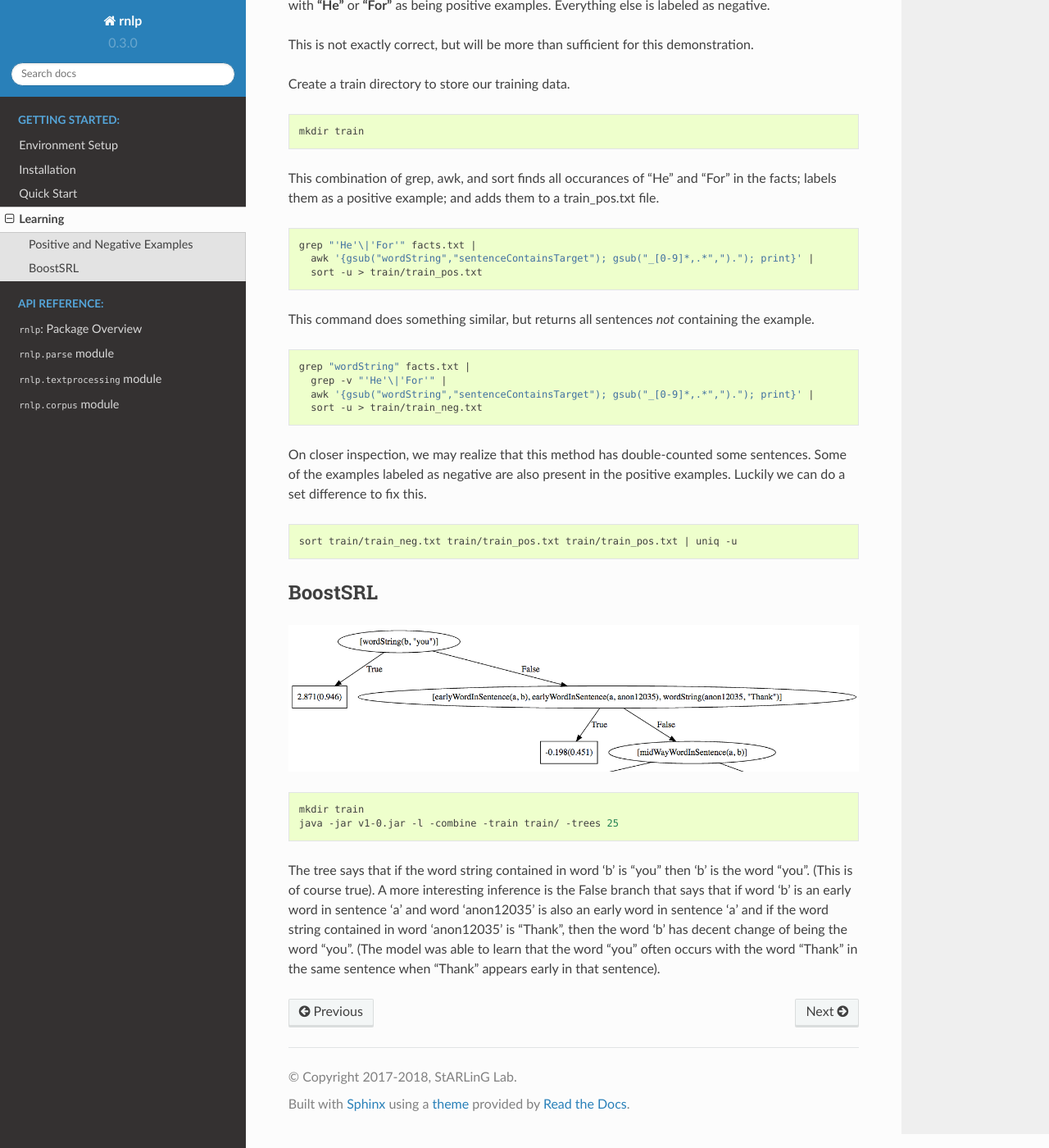
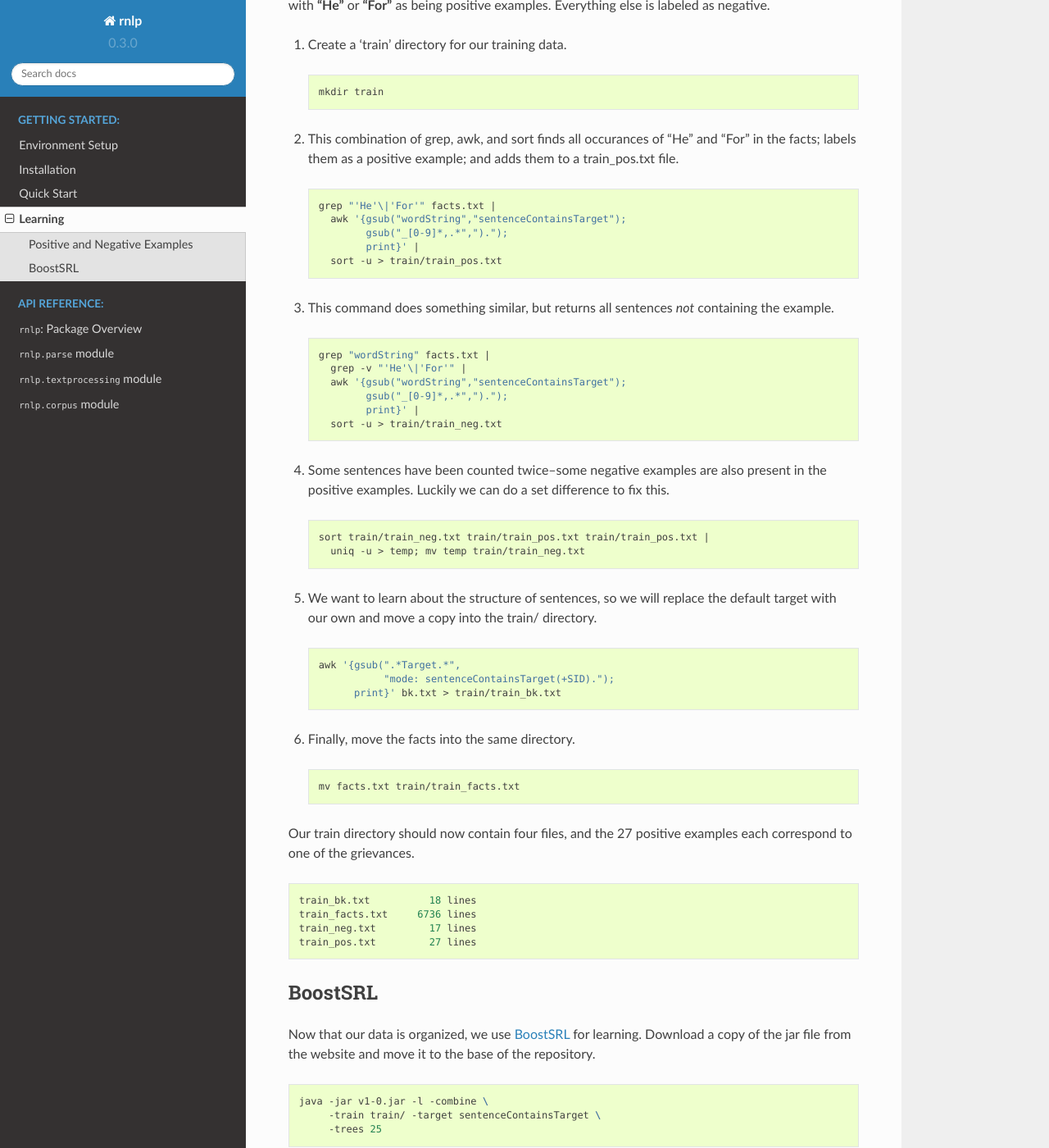
Before and after one commit to srlearn/rnlp, a Sphinx documentation site: the page built from documentation/source/getting_started/04_learning.rst, in a window 1280 px wide and 1400 px high, scrolled down 510 px. Shown: the whole window at 82% size. Built offline with Sphinx 7.4.7 and the Read the Docs theme 2.0.0, drawn with Linux system fonts in a browser that asks for light colours; some of the changed text lies outside the part shown.

Commit message:
Updating the learning task description and adding an output image for the model learned from the list of grievances. This commit also modified the doi.txt example file, some lines ended with a colon which made nltk sentence splitting a bit strange.

```diff
--- a/documentation/source/getting_started/04_learning.rst
+++ b/documentation/source/getting_started/04_learning.rst
@@ -15,46 +15,78 @@
 
 Labeling data is often a task of its own, but we will take a shortcut and label sentences beginning with **"He"** or **"For"** as being positive examples. Everything else is labeled as negative.
 
-This is not exactly correct, but will be more than sufficient for this demonstration.
+1. Create a 'train' directory for our training data.
 
-Create a train directory to store our training data.
+  .. code-block:: bash
+
+    mkdir train
+
+2. This combination of grep, awk, and sort finds all occurances of "He" and "For" in the facts; labels them as a positive example; and adds them to a train_pos.txt file.
+
+  .. code-block:: bash
+
+    grep "'He'\|'For'" facts.txt |
+      awk '{gsub("wordString","sentenceContainsTarget");
+            gsub("_[0-9]*,.*",").");
+            print}' |
+      sort -u > train/train_pos.txt
+
+3. This command does something similar, but returns all sentences *not* containing the example.
+
+  .. code-block:: bash
+
+    grep "wordString" facts.txt |
+      grep -v "'He'\|'For'" |
+      awk '{gsub("wordString","sentenceContainsTarget");
+            gsub("_[0-9]*,.*",").");
+            print}' |
+      sort -u > train/train_neg.txt
+
+4. Some sentences have been counted twice--some negative examples are also present in the positive examples. Luckily we can do a set difference to fix this.
+
+  .. code-block:: bash
+
+    sort train/train_neg.txt train/train_pos.txt train/train_pos.txt |
+      uniq -u > temp; mv temp train/train_neg.txt
+
+5. We want to learn about the structure of sentences, so we will replace the default target with our own and move a copy into the train/ directory.
+
+  .. code-block:: bash
+
+    awk '{gsub(".*Target.*",
+               "mode: sentenceContainsTarget(+SID).");
+          print}' bk.txt > train/train_bk.txt
+
+6. Finally, move the facts into the same directory.
+
+  .. code-block:: bash
+
+    mv facts.txt train/train_facts.txt
+
+Our train directory should now contain four files, and the 27 positive examples each correspond to one of the grievances.
 
 .. code-block:: bash
 
-  mkdir train
-
-This combination of grep, awk, and sort finds all occurances of "He" and "For" in the facts; labels them as a positive example; and adds them to a train_pos.txt file.
-
-.. code-block:: bash
-
-  grep "'He'\|'For'" facts.txt |
-    awk '{gsub("wordString","sentenceContainsTarget"); gsub("_[0-9]*,.*",")."); print}' |
-    sort -u > train/train_pos.txt
-
-This command does something similar, but returns all sentences *not* containing the example.
-
-.. code-block:: bash
-
-  grep "wordString" facts.txt |
-    grep -v "'He'\|'For'" |
-    awk '{gsub("wordString","sentenceContainsTarget"); gsub("_[0-9]*,.*",")."); print}' |
-    sort -u > train/train_neg.txt
-
-On closer inspection, we may realize that this method has double-counted some sentences. Some of the examples labeled as negative are also present in the positive examples. Luckily we can do a set difference to fix this.
-
-.. code-block:: bash
-
-  sort train/train_neg.txt train/train_pos.txt train/train_pos.txt | uniq -u
+  train_bk.txt          18 lines
+  train_facts.txt     6736 lines
+  train_neg.txt         17 lines
+  train_pos.txt         27 lines
 
 BoostSRL
 --------
 
-.. image:: ../_static/img/output.png
+Now that our data is organized, we use `BoostSRL <https://starling.utdallas.edu/software/boostsrl/>`_ for learning. Download a copy of the jar file from the website and move it to the base of the repository.
 
 .. code-block:: bash
 
-  mkdir train
-  java -jar v1-0.jar -l -combine -train train/ -trees 25
+  java -jar v1-0.jar -l -combine \
+       -train train/ -target sentenceContainsTarget \
+       -trees 25
 
-The tree says that if the word string contained in word 'b' is "you" then 'b' is the word "you". (This is of course true).
-A more interesting inference is the False branch that says that if word 'b' is an early word in sentence 'a' and word 'anon12035' is also an early word in sentence 'a' and if the word string contained in word 'anon12035' is "Thank", then the word 'b' has decent change of being the word "you". (The model was able to learn that the word "you" often occurs with the word "Thank" in the same sentence when "Thank" appears early in that sentence).
+.. image:: ../_static/img/list_of_grievances.png
+
+As expected, the model says that if a word appears early in a sentence, and the string representation of that word is "He": the sentence is likely to be a member of the list of grievances (0.992).
+
+Otherwise, the model makes the same check for the word "For", assigning a high probability if it is (0.992) and a lower probability if not (0.167).
+
+We can interpret this model as saying "If an early word in the sentence is 'He' or 'For', the sentence is part of the list of grievances."
```
Also changed, not shown: documentation/source/_static/img/list_of_grievances.png (added), 1 other file.
